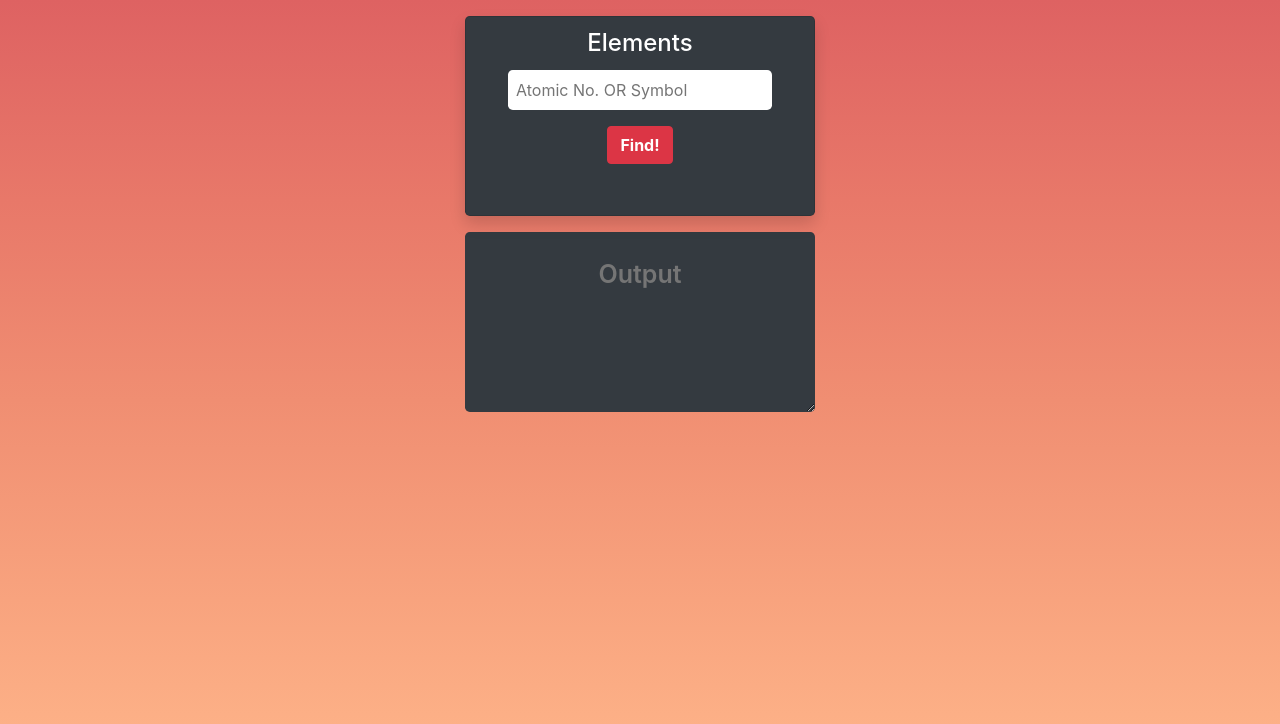
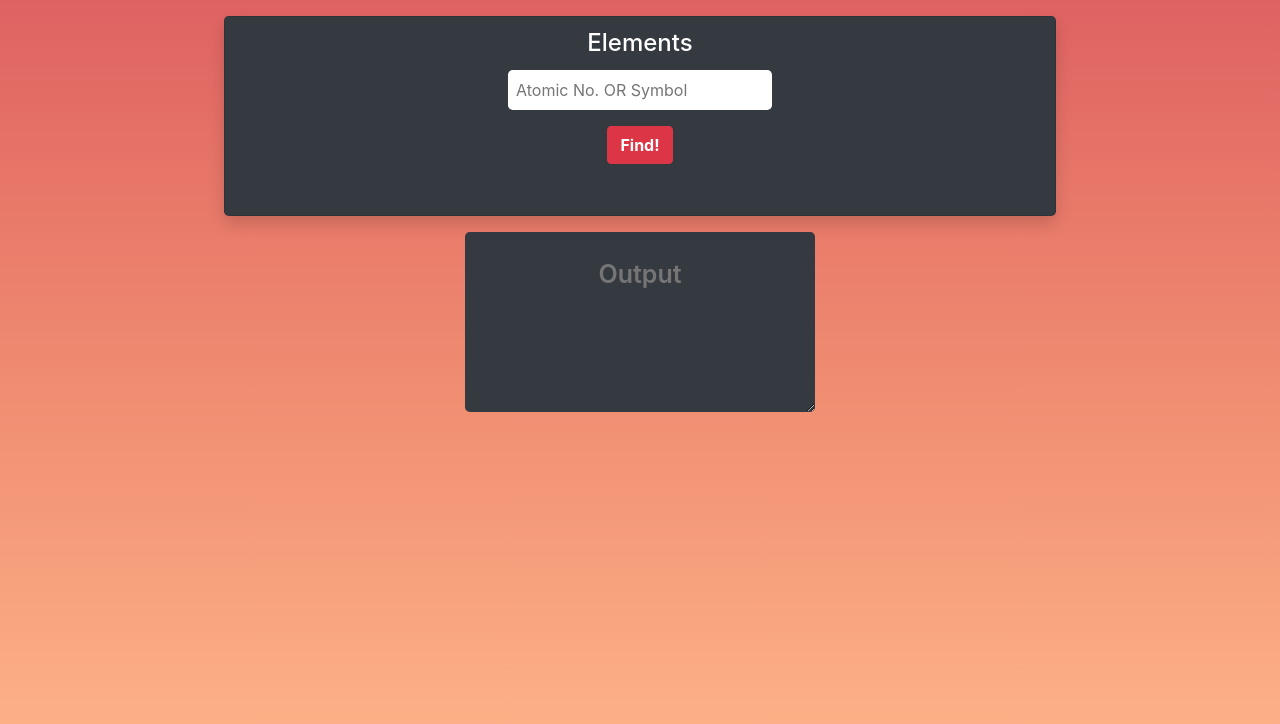
Before and after one commit to RBH-91/The-Modern-Periodic-Table, a plain HTML site: page index.html in a window 1280 px wide. Drawn offline with nearby package versions, Linux system fonts and the light colour scheme.

Commit message:
Update index.html

```diff
--- a/index.html
+++ b/index.html
@@ -11,7 +11,7 @@
 
 <body>
     <div class="container text-center h-100">
-        <div class="card bg-dark shadow d-inline-block mt-3 rounded-lg w-md-100 w-sm-75">
+        <div class="card bg-dark shadow d-inline-block mt-3 rounded-lg w-75">
             <div class="card-body p-1 text-center text-white">
                 <h4 class="card-title text-center mt-2">Elements</h4>
                 <input id="need" type="text" placeholder="Atomic No. OR Symbol" class="p-2 rounded-lg border-0">
```
